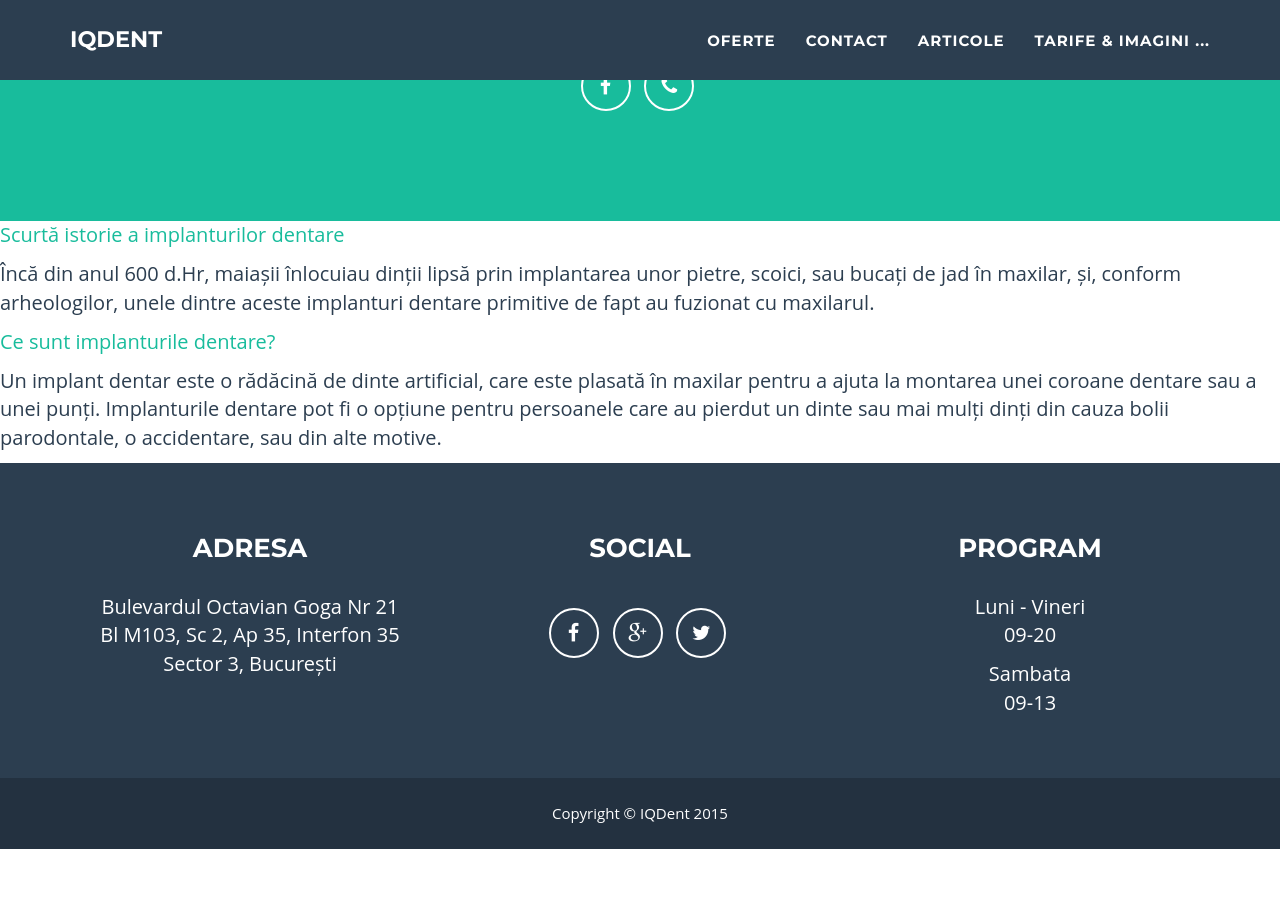
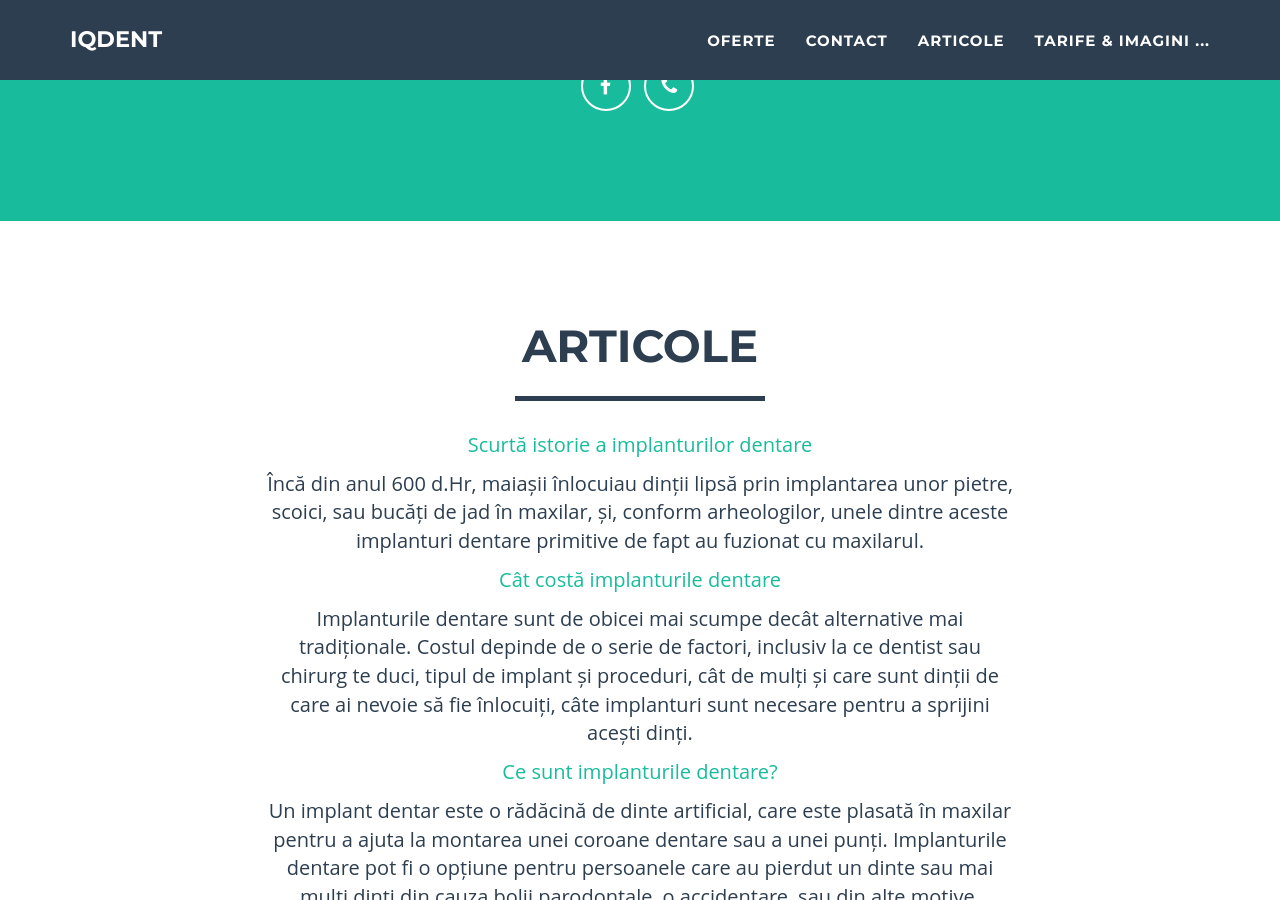
Before and after one commit to littledentgopo/offerdent, a Jekyll site: the page built from blog.html, in a window 1280 px wide and 900 px high, scrolled down 759 px. Built offline with Jekyll 4.4.1, drawn with Linux system fonts in a browser that asks for light colours; nearby versions of some CDN libraries; before the commit the page ends 1608 px from its top, so only the background shows below that.

Commit message:
Adding another article

```diff
--- a/_config.yml
+++ b/_config.yml
@@ -26,5 +26,7 @@ contact:
         fb:
 
 
+permalink: none
+
 gems:
   - jekyll-sitemap
--- a/_posts/2014-08-01-ce-sunt-implanturile-dentare.html
+++ b/_posts/2014-07-01-ce-sunt-implanturile-dentare.html
@@ -1,6 +1,7 @@
 ---
 layout: post
 title: Ce sunt implanturile dentare?
+categories : [info]
 ---
 
 <p>Un implant dentar este o rădăcină de dinte artificial, care este plasată în maxilar pentru a ajuta la montarea unei coroane dentare sau a unei punți. Implanturile dentare pot fi o opțiune pentru persoanele care au pierdut un dinte sau mai mulți dinți din cauza bolii parodontale, o accidentare, sau din alte motive. </p>
--- /dev/null
+++ b/_posts/2015-07-05-cat-costa-implanturile-dentare.html
@@ -0,0 +1,22 @@
+---
+layout: post
+title: Cât costă implanturile dentare
+categories : [info]
+---
+
+<p>
+Implanturile dentare sunt de obicei mai scumpe decât alternative mai tradiționale. Costul depinde de o serie de factori, inclusiv la ce dentist sau chirurg te duci, tipul de implant și proceduri, cât de mulți și care sunt dinții de care ai nevoie să fie înlocuiți, câte implanturi sunt necesare pentru a sprijini acești dinți.
+</p>
+
+    <!--more-->
+<p>
+Un implant este doar o parte a procesului. De obicei pentru restaurarea unui dinte este nevoie de un implant dentar care costă 250 euro (redus de la 400 de euro), un bont protetic inclus in prețul implantului, si o coroană care costă aproximativ 150 de euro. Asadar, costul total plătit de consumatori pentru toate procedurile, bont protetic, coroană si implant este de 400 euro.
+</p>
+
+<p>
+O punte de 3 dinți montată pe două implanturi poate costa de 950 euro (500 euro două implanturi, 450 de euro trei coroane). O proteză mobilă susținută pe implanturi costă aproximativ 1700 de euro (1000 euro patru implanturi, 700 euro proteza).
+</p>
+
+<p>
+În funcție de starea generală a gingiilor, a osului maxilar și a dinților existenți este posibil să mai fie necesare și alte intervenții care se vor stabili in urma examenului clinic. Lista completă a tarifelor se află aici.
+</p>
--- a/_posts/2015-07-10-istorie-implanturi-dentare.html
+++ b/_posts/2015-07-10-istorie-implanturi-dentare.html
@@ -1,11 +1,12 @@
 ---
 layout: post
 title: Scurtă istorie a implanturilor dentare
+categories : [info]
 ---
 
 
 <p>
-        Încă din anul 600 d.Hr, maiașii înlocuiau dinții lipsă prin implantarea unor pietre, scoici, sau bucați de jad în maxilar, și, conform arheologilor, unele dintre aceste implanturi dentare primitive de fapt au fuzionat cu maxilarul.
+        Încă din anul 600 d.Hr, maiașii înlocuiau dinții lipsă prin implantarea unor pietre, scoici, sau bucăți de jad în maxilar, și, conform arheologilor, unele dintre aceste implanturi dentare primitive de fapt au fuzionat cu maxilarul.
 </p>
 <!--more-->
 
--- a/blog.html
+++ b/blog.html
@@ -3,8 +3,8 @@ layout: main
 home: index.html
 subtitle: Cabinet stomatologic Blog
 title: Informatii implant dentar. Implant dentar ieftin.
-description: Oferta implant dentar (implant dentar ieftin). Oferta coroana zirconiu. Oferta fatete dentare.
+description: Informatii implant dentar. Oferta implant dentar (implant dentar ieftin). Oferta coroana zirconiu. Oferta fatete dentare.
 contact: one
 ---
 
-{% include blog.html %}
+{% include section-blog.html %}
```
